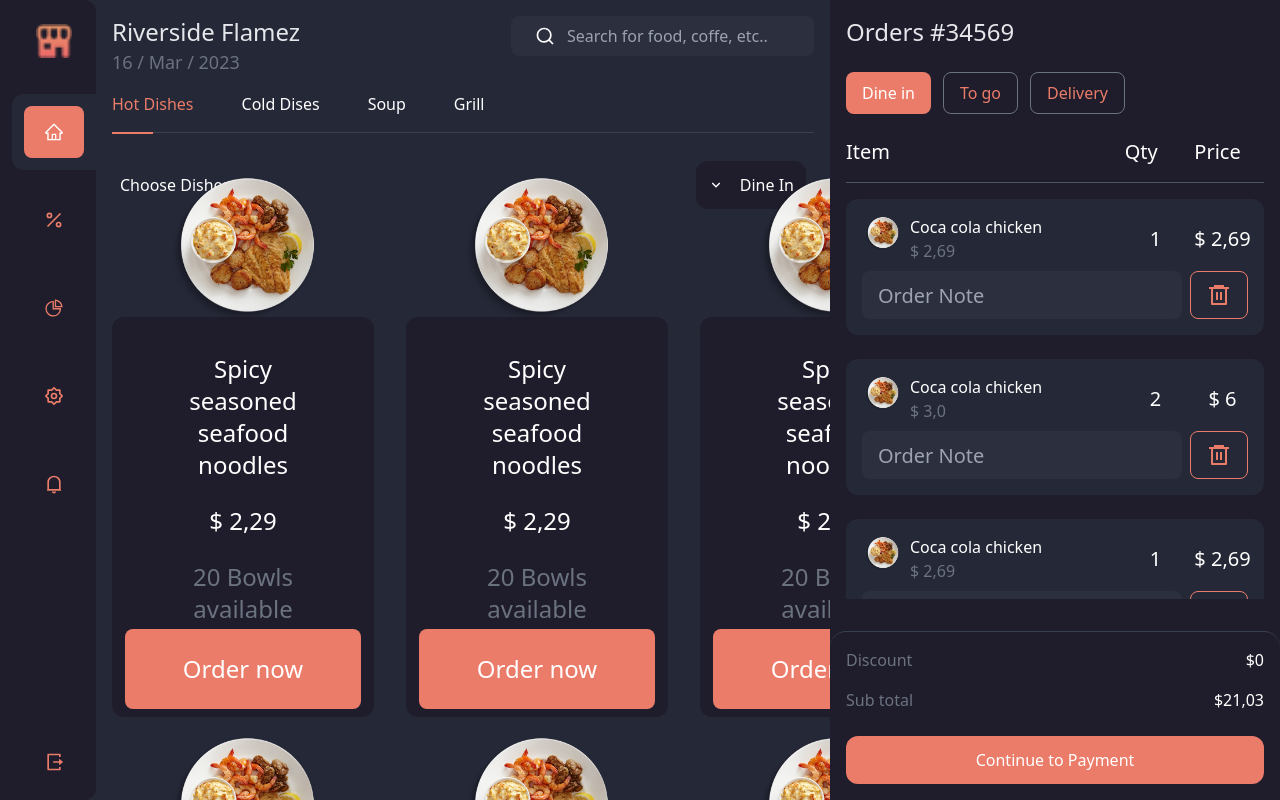
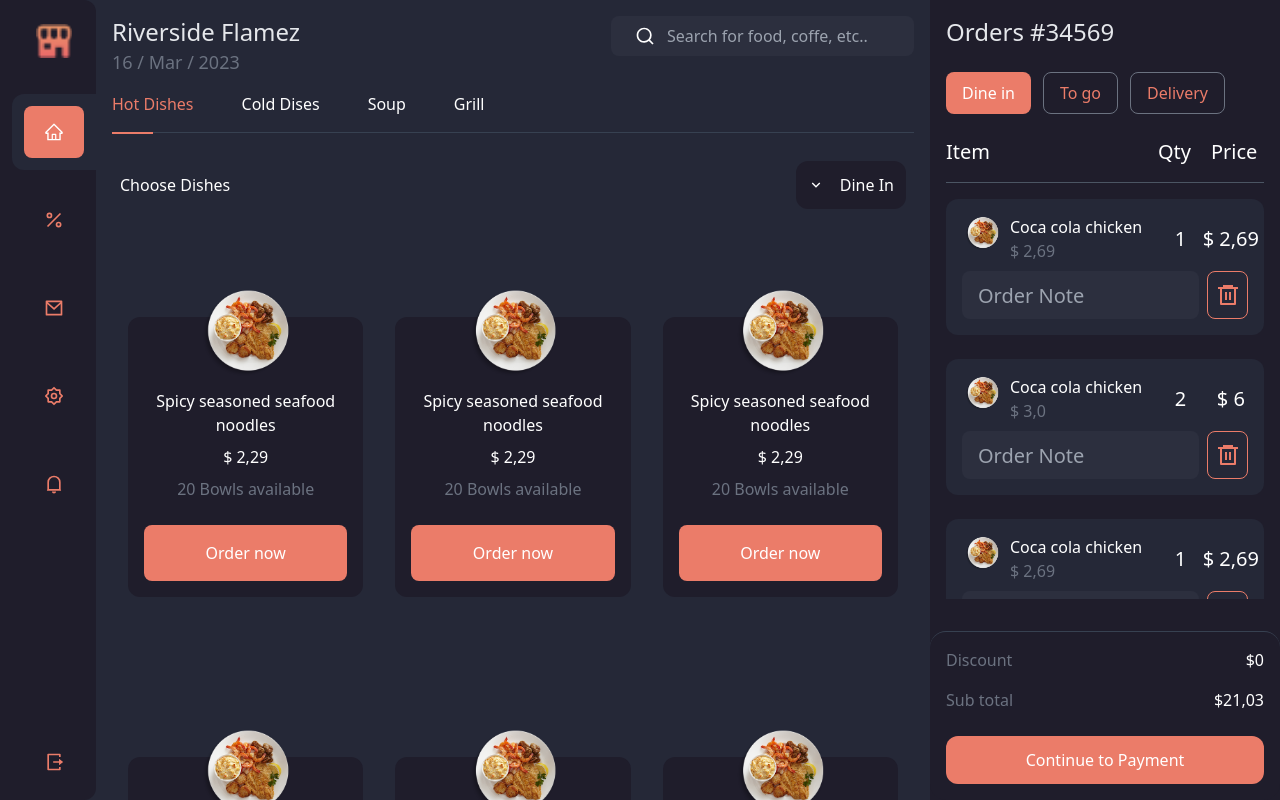
Before and after one commit to Julioalexis434/Online-store, a React (Vite) app: page / in a window 1280 px wide. Shown: the top 800 px of the page. Built offline with nearby package versions, Linux system fonts and the light colour scheme.

Commit message:
modifying the orders section

```diff
--- a/src/componens/Main.jsx
+++ b/src/componens/Main.jsx
@@ -4,7 +4,7 @@ import { RiArrowDownSLine } from "react-icons/ri";
 import MainProduct from "./shared/MainProduct";
 function Main() {
   return (
-    <div className="w-full min-full lg:pl-24 lg:pr-[450px] ">
+    <div className="w-full min-full lg:pl-24 lg:pr-[350px] ">
 
       {/**HEADER */}
       <Header />
@@ -17,10 +17,16 @@ function Main() {
           Dine In
         </button>
       </div>
-      <main className=" h-full px-8 py-3 min-[280px]:px-4 max-w-[1800px] m-auto ">
+      <main className=" h-full  py-3 min-[280px]:px-4 max-w-[1800px] m-auto  ">
         {/**Body */}
 
-        <div className="grid grid-cols-1 md:grid-cols-2 lg:grid-cols-3  md:pb-12  gap-8 gap-y-40 lg:min-w-[850px] min-w-[250px] pb-28  ">
+        <div className="grid grid-cols-1 md:grid-cols-2 lg:grid-cols-3  md:pb-28  gap-8 gap-y-40  min-w-[250px] px-8 lg:px-2 xl:px-4 ">
+          <MainProduct />
+          <MainProduct />
+          <MainProduct />
+          <MainProduct />
+          <MainProduct />
+          <MainProduct />
           <MainProduct />
           <MainProduct />
           <MainProduct />
--- a/src/componens/Orders.jsx
+++ b/src/componens/Orders.jsx
@@ -9,7 +9,7 @@ function Orders(props) {
       <div
         className={`${
           showOrders ? "right-0" : "-right-full"
-        } bg-secundary lg:right-0 fixed top-0 w-full  h-full  lg:w-[450px]  m-b-6 p-4 whitespace-nowrap transition-all`}
+        } bg-secundary lg:right-0 fixed top-0 w-full  h-full  lg:w-[350px]  m-b-6 p-4 whitespace-nowrap transition-all`}
       >
         {/**TITLE PRICE */}
         <div className="flex flex-col gap-6">
@@ -30,7 +30,7 @@ function Orders(props) {
               Delivery
             </button>
             <button
-              className="absolute top-6 right-6 bg-background text-3xl  p-2  rounded-full lg:hidden"
+              className="absolute top-4 right-4 bg-background text-3xl  p-2  rounded-full lg:hidden"
               onClick={() => {
                 setShowOrders(false);
               }}
--- a/src/componens/SideBar.jsx
+++ b/src/componens/SideBar.jsx
@@ -8,18 +8,19 @@ import {
   RiLogoutBoxRLine,
   RiMenu3Fill,
   RiCloseLine,
+  RiMailLine,
 } from "react-icons/ri";
 
 function SideBar(props) {
   const { menu, setmenu, setShowOrders } = props;
   return (
     <>
-      {/**SIDEBAR */}
       <aside
         className={`${
           menu ? "left-0" : "-left-full"
         } bg-secundary h-full  w-24 fixed rounded-tr-xl top-0 rounded-br-xl flex flex-col justify-between transition-all z-50 lg:left-0 md:w-28 lg:w-24 border-r border-gray-700 lg:border-0`}
       >
+        {/**SIDEBAR */}
         <div>
           <ul className="pl-3 flex flex-col gap-3">
             <li className="p-4 mb-4]">
@@ -38,37 +39,37 @@ function SideBar(props) {
               </a>
             </li>
 
-            <li className="p-3 rounded-tl-xl rounded-bl-xl group hover:bg-background ">
+            <li className="p-3 rounded-tl-xl rounded-bl-xl group lg:hover:bg-background ">
               <a
                 href="#"
-                className=" p-4 flex justify-center rounded-lg text-primary group-hover:bg-primary group-hover:text-white"
+                className=" p-4 flex justify-center rounded-lg text-primary lg:group-hover:bg-primary lg:group-hover:text-white"
               >
                 <RiPercentLine className="text-xl" />
               </a>
             </li>
 
-            <li className="p-3 rounded-tl-xl rounded-bl-xl group hover:bg-background ">
+            <li className="p-3 rounded-tl-xl rounded-bl-xl group lg:hover:bg-background ">
               <a
                 href="#"
-                className=" p-4 flex justify-center rounded-lg text-primary group-hover:bg-primary group-hover:text-white"
+                className=" p-4 flex justify-center rounded-lg text-primary lg:group-hover:bg-primary lg:group-hover:text-white"
               >
-                <AiOutlinePieChart className="text-xl" />
+                <RiMailLine className="text-xl" />
               </a>
             </li>
 
-            <li className="p-3 rounded-tl-xl rounded-bl-xl group hover:bg-background ">
+            <li className="p-3 rounded-tl-xl rounded-bl-xl group lg:hover:bg-background ">
               <a
                 href="#"
-                className=" p-4 flex justify-center rounded-lg text-primary group-hover:bg-primary group-hover:text-white"
+                className=" p-4 flex justify-center rounded-lg text-primary lg:group-hover:bg-primary lg:group-hover:text-white"
               >
                 <RiSettings2Line className="text-xl" />
               </a>
             </li>
 
-            <li className="p-3 rounded-tl-xl rounded-bl-xl group hover:bg-background ">
+            <li className="p-3 rounded-tl-xl rounded-bl-xl group lg:hover:bg-background ">
               <a
                 href="#"
-                className=" p-4 flex justify-center rounded-lg text-primary group-hover:bg-primary group-hover:text-white"
+                className=" p-4 flex justify-center rounded-lg text-primary lg:group-hover:bg-primary lg:group-hover:text-white"
               >
                 <RiNotification4Line className="text-xl" />
               </a>
@@ -79,10 +80,10 @@ function SideBar(props) {
         {/*Logout */}
         <div>
           <ul className="pl-3">
-            <li className="p-3 rounded-tl-xl rounded-bl-xl group hover:bg-background ">
+            <li className="p-3 rounded-tl-xl rounded-bl-xl group lg:hover:bg-background ">
               <a
                 href="#"
-                className=" p-4 flex justify-center rounded-lg text-primary group-hover:bg-primary group-hover:text-white"
+                className=" p-4 flex justify-center rounded-lg text-primary lg:group-hover:bg-primary lg:group-hover:text-white"
               >
                 <RiLogoutBoxRLine className="text-xl" />
               </a>
--- a/src/componens/shared/MainProduct.jsx
+++ b/src/componens/shared/MainProduct.jsx
@@ -3,17 +3,17 @@ import React from "react";
 function MainProduct() {
   return (
     <>
-      <div className="bg-secundary py-4 px-14  md:p-10 lg:h-[400px]  flex flex-col justify-center items-center rounded-xl text-center text-white gap-3 lg:gap-6 relative lg:text-2xl">
+      <div className="bg-secundary px-12 py-4 lg:p-2 xl:p-4 rounded-xl text-center text-white flex flex-col gap-2  items-center ">
         <img
           src="plato1.png"
           alt=""
-          className=" w-40 h-40 object-cover -mt-24 lg:-mt-60"
+          className="w-24 h-24 object-cover -mt-20 lg:w-24 lg:h-24 lg:-mt-12 md:w-40 md:h-40 md:object-cover md:-mt-20  "
         />
-        <h1 className="px-8">Spicy seasoned seafood noodles</h1>
+        <h1 className="">Spicy seasoned seafood noodles</h1>
         <h2>$ 2,29</h2>
-        <span className="text-gray-500">20 Bowls available</span>
+        <span className="text-gray-500 mb-4">20 Bowls available</span>
 
-        <button className="bg-primary w-full text-white py-3 lg:py-6 rounded-lg lg:absolute lg:w-[90%] bottom-2">Order now</button>
+        <button className="bg-primary w-full text-white py-3 xl:py-4 rounded-lg">Order now</button>
       </div>
     </>
   );
--- a/src/index.css
+++ b/src/index.css
@@ -4,4 +4,5 @@
 
 body{
     background:#252837  ;
+    min-width: 305px;
 }
--- a/tailwind.config.cjs
+++ b/tailwind.config.cjs
@@ -10,12 +10,7 @@ module.exports = {
         background: "#252837",
       },
     },
-    screens: {
-      sm: "640px",
-      md: "768px",
-      lg: "1000px",
-      xl: "1200px",
-    },
+
   },
   plugins: [require("tailwind-scrollbar")],
 };
```
